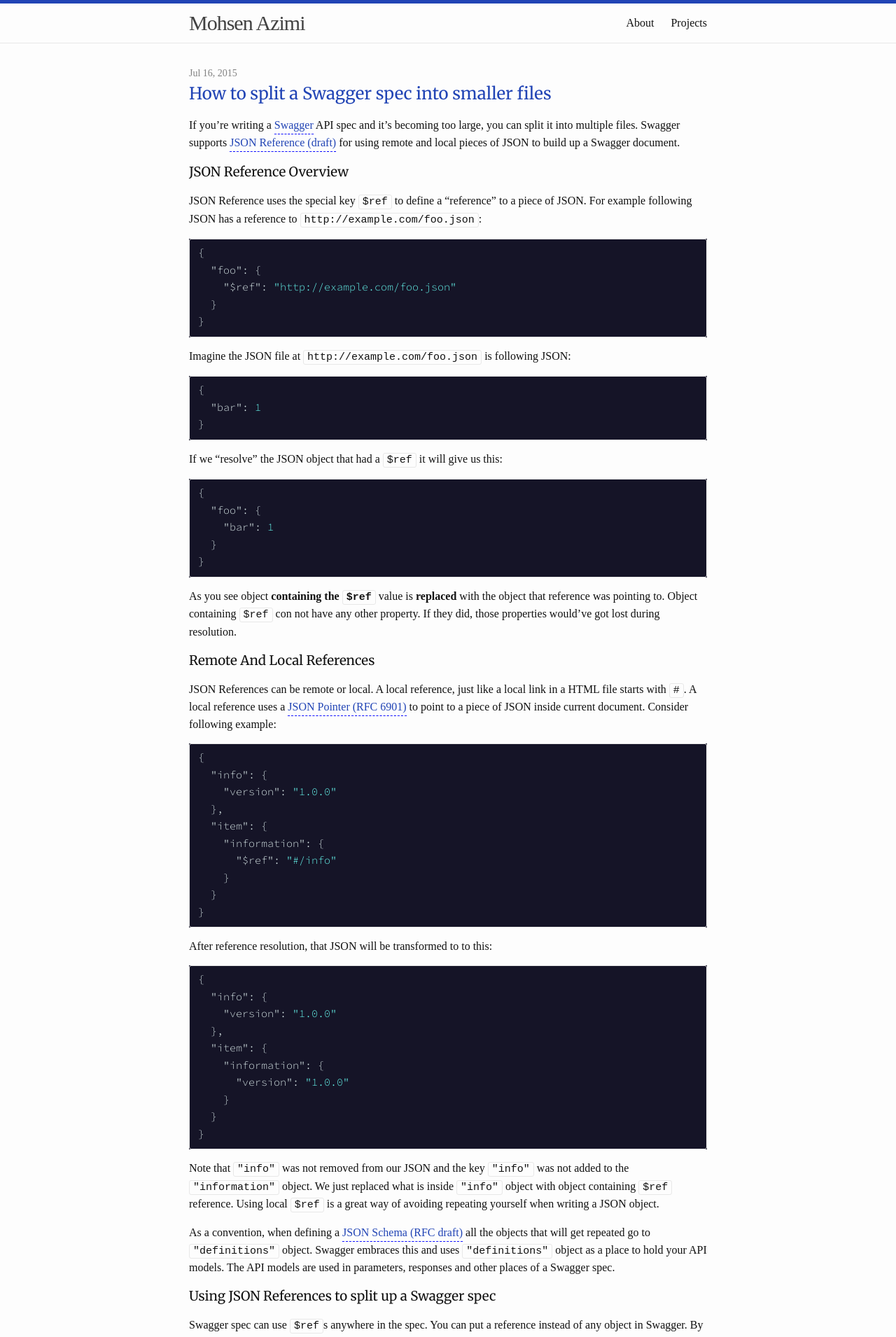
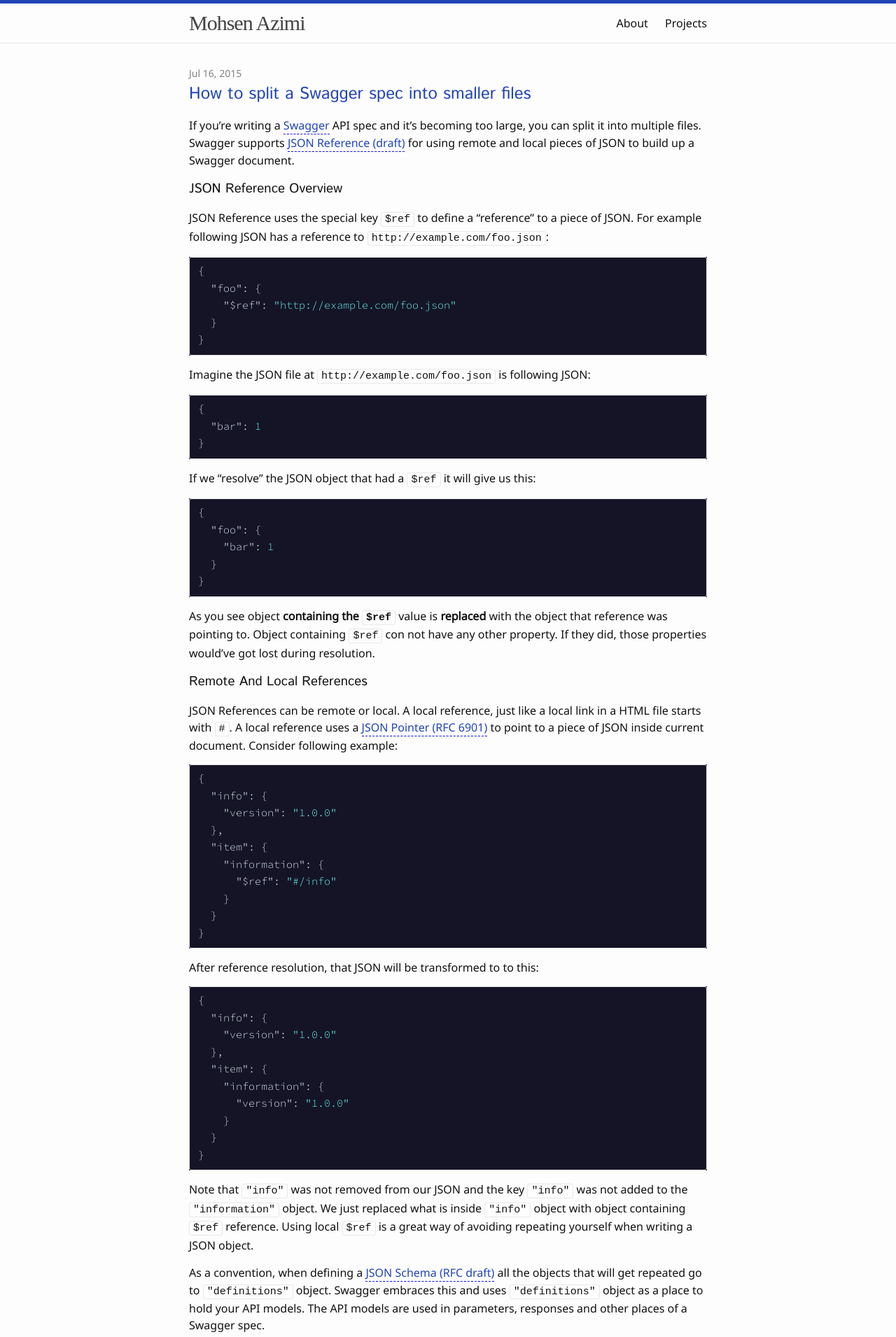
Before and after one commit to mohsen1/mohsen1.github.io, a Jekyll site: the page built from index.html, in a window 1280 px wide. Shown: the top 1910 px of the page at 70% size. Built offline with Jekyll 4.4.1, drawn with Linux system fonts in a browser that asks for light colours; some web fonts are replaced.

Commit message:
New fonts

```diff
--- a/_includes/head.html
+++ b/_includes/head.html
@@ -9,8 +9,7 @@
 
     <link rel="stylesheet" href="{{ "/css/main.css" | prepend: site.baseurl }}">
     <link rel="canonical" href="{{ page.url | replace:'index.html','' | prepend: site.baseurl | prepend: site.url }}">
-    <link href='http://fonts.googleapis.com/css?family=Source+Code+Pro:300|Droid+Serif|Merriweather|Shadows+Into+Light+Two' rel='stylesheet' type='text/css'>
-
+    <link href='http://fonts.googleapis.com/css?family=Source+Code+Pro:300|Noto+Sans|Shadows+Into+Light+Two|Istok+Web:400,700' rel='stylesheet' type='text/css'>
     <link rel="icon" type="image/png" href="assets/images/favicon-32x32.png" sizes="32x32" />
     <link rel="icon" type="image/png" href="assets/images/favicon-16x16.png" sizes="16x16" />
 
--- a/_sass/_base.scss
+++ b/_sass/_base.scss
@@ -16,7 +16,7 @@ dl, dd, ol, ul, figure {
  * Basic styling
  */
 body {
-    font-family: 'Droid Serif', serif;
+    font-family: 'Noto Sans', sans-serif;
     font-size: $base-font-size;
     line-height: $base-line-height;
     font-weight: 300;
@@ -38,8 +38,8 @@ ul, ol, dl, figure,
 }
 
 h1, h2, h3, h4, h5, h6 {
-    font-family: 'Merriweather', sans-serif;
-    font-weight: normal;
+    font-family: 'Istok Web', sans-serif;
+    font-weight: bold;
     a {
       &, &:hover {
         border-bottom: none;
```
